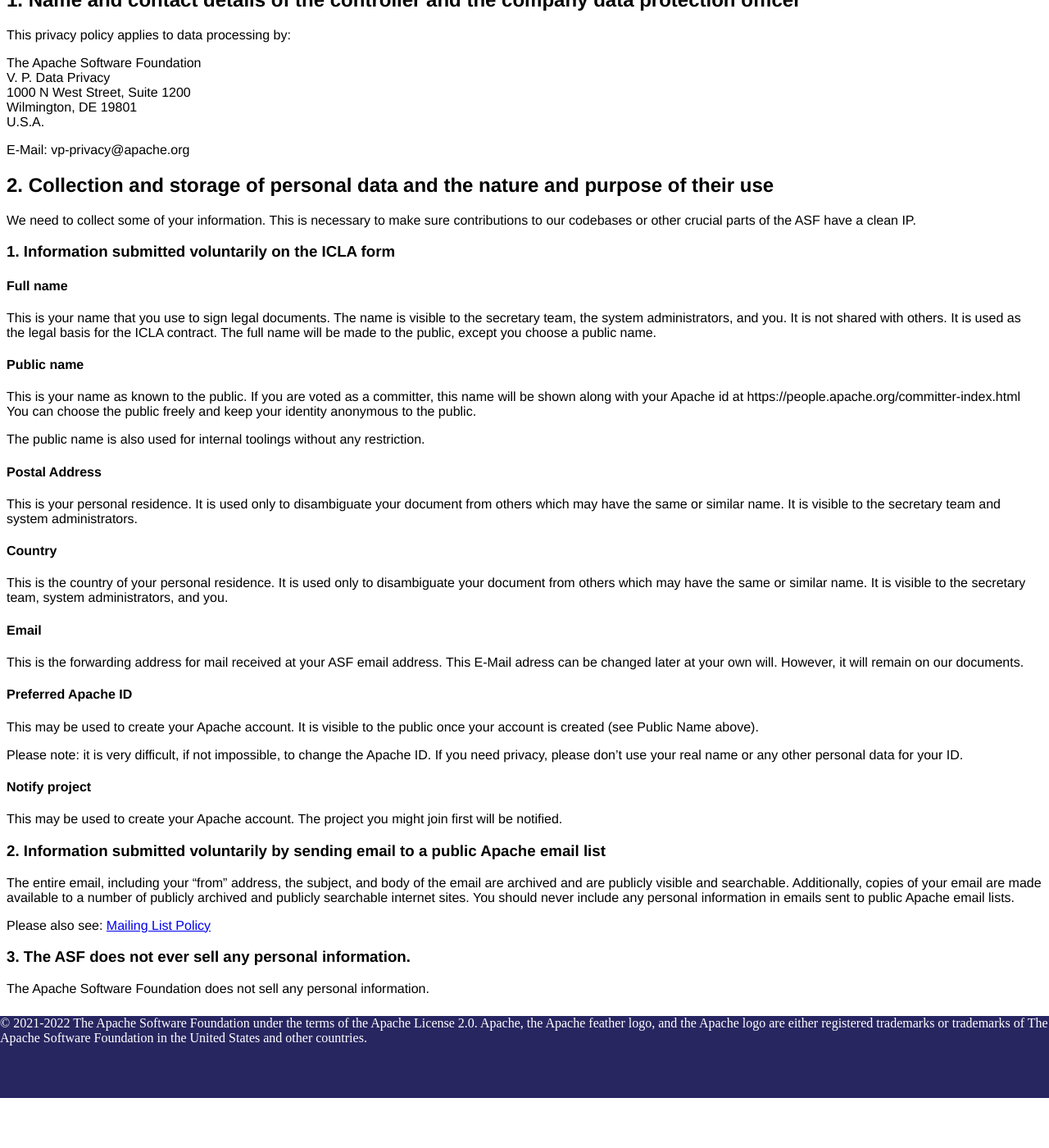
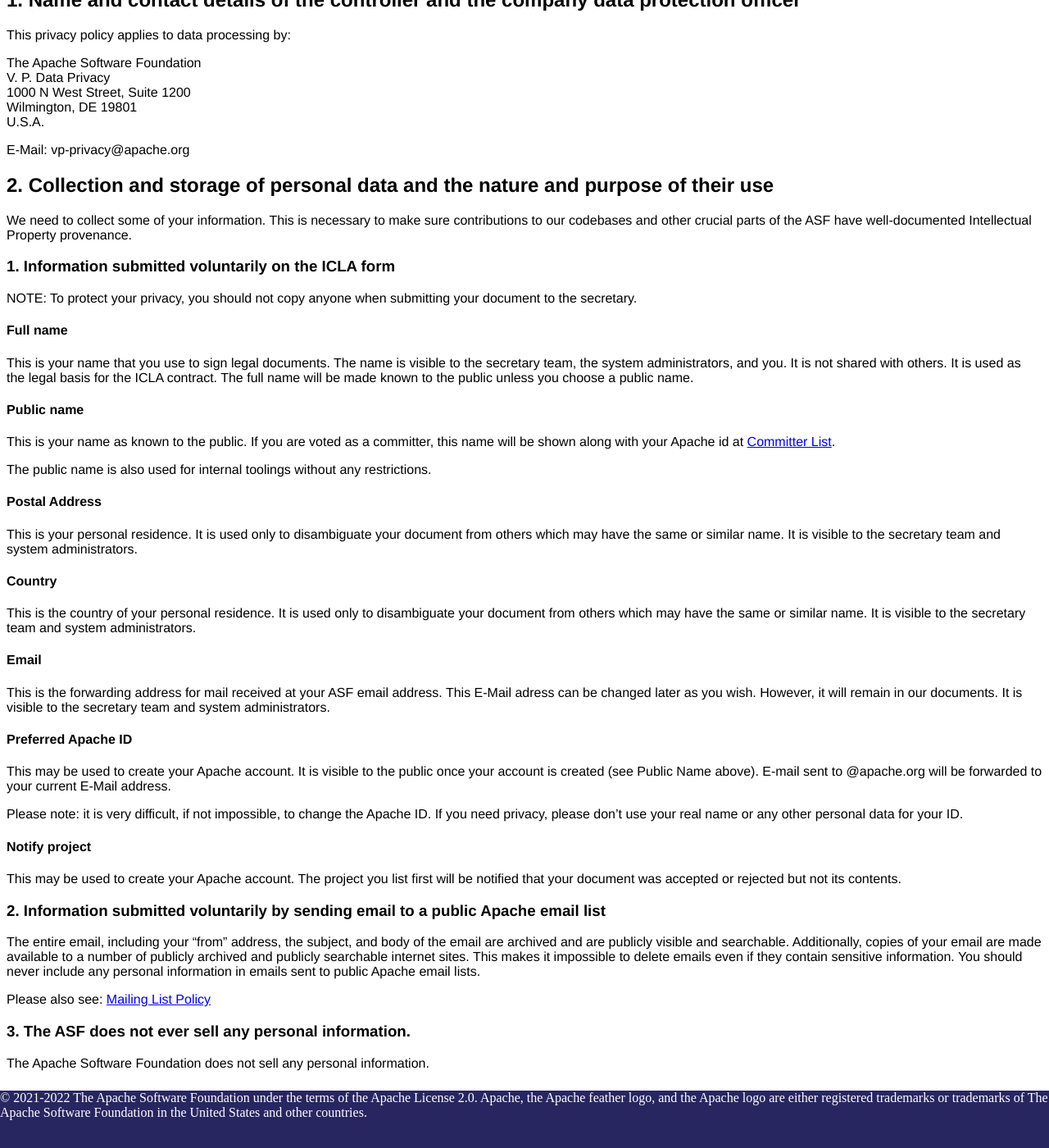
Before and after one commit to apache/privacy-website, a Jekyll site: the page output/policies/privacy-policy-committer.html, which Jekyll copies as it is, in a window 1280 px wide and 1400 px high, scrolled down 374 px. Shown: the whole window at 82% size. Built offline with Jekyll 4.4.1, drawn with Linux system fonts in a browser that asks for light colours; before the commit the page ends 1713 px from its top, so only the background shows below that.

Commit message:
Automatic Site Publish by Buildbot

```diff
--- a/output/feed.xml
+++ b/output/feed.xml
@@ -1,4 +1,4 @@
-<?xml version="1.0" encoding="utf-8"?><feed xmlns="http://www.w3.org/2005/Atom" ><generator uri="https://jekyllrb.com/" version="4.2.2">Jekyll</generator><link href="/feed.xml" rel="self" type="application/atom+xml" /><link href="/" rel="alternate" type="text/html" /><updated>2022-09-26T20:46:39+00:00</updated><id>/feed.xml</id><title type="html">Apache Software Foundation - Data Privacy</title><subtitle>Write an awesome description for your new site here. You can edit this line in _config.yml. It will appear in your document head meta (for Google search results) and in your feed.xml site description.</subtitle><entry><title type="html">Welcome to Jekyll!</title><link href="/jekyll/update/2021/03/05/welcome-to-jekyll.html" rel="alternate" type="text/html" title="Welcome to Jekyll!" /><published>2021-03-05T19:38:56+00:00</published><updated>2021-03-05T19:38:56+00:00</updated><id>/jekyll/update/2021/03/05/welcome-to-jekyll</id><content type="html" xml:base="/jekyll/update/2021/03/05/welcome-to-jekyll.html"><![CDATA[<p>You’ll find this post in your <code class="language-plaintext highlighter-rouge">_posts</code> directory. Go ahead and edit it and re-build the site to see your changes. You can rebuild the site in many different ways, but the most common way is to run <code class="language-plaintext highlighter-rouge">jekyll serve</code>, which launches a web server and auto-regenerates your site when a file is updated.</p>
+<?xml version="1.0" encoding="utf-8"?><feed xmlns="http://www.w3.org/2005/Atom" ><generator uri="https://jekyllrb.com/" version="4.2.2">Jekyll</generator><link href="/feed.xml" rel="self" type="application/atom+xml" /><link href="/" rel="alternate" type="text/html" /><updated>2022-09-29T09:46:37+00:00</updated><id>/feed.xml</id><title type="html">Apache Software Foundation - Data Privacy</title><subtitle>Write an awesome description for your new site here. You can edit this line in _config.yml. It will appear in your document head meta (for Google search results) and in your feed.xml site description.</subtitle><entry><title type="html">Welcome to Jekyll!</title><link href="/jekyll/update/2021/03/05/welcome-to-jekyll.html" rel="alternate" type="text/html" title="Welcome to Jekyll!" /><published>2021-03-05T19:38:56+00:00</published><updated>2021-03-05T19:38:56+00:00</updated><id>/jekyll/update/2021/03/05/welcome-to-jekyll</id><content type="html" xml:base="/jekyll/update/2021/03/05/welcome-to-jekyll.html"><![CDATA[<p>You’ll find this post in your <code class="language-plaintext highlighter-rouge">_posts</code> directory. Go ahead and edit it and re-build the site to see your changes. You can rebuild the site in many different ways, but the most common way is to run <code class="language-plaintext highlighter-rouge">jekyll serve</code>, which launches a web server and auto-regenerates your site when a file is updated.</p>
 
 <p>Jekyll requires blog post files to be named according to the following format:</p>
 
--- a/output/policies/privacy-policy-committer.html
+++ b/output/policies/privacy-policy-committer.html
@@ -59,25 +59,27 @@
 <h2 id="2-collection-and-storage-of-personal-data-and-the-nature-and-purpose-of-their-use">2. Collection and storage of personal data and the nature and purpose of their use</h2>
 
 <p>We need to collect some of your information. This is necessary to
-make sure contributions to our codebases or other crucial parts of the ASF
-have a clean IP.</p>
+make sure contributions to our codebases and other crucial parts of the ASF
+have well-documented Intellectual Property provenance.</p>
 
 <h3 id="1-information-submitted-voluntarily-on-the-icla-form">1. Information submitted voluntarily on the ICLA form</h3>
+
+<p>NOTE: To protect your privacy, you should not copy anyone when submitting your document
+to the secretary.</p>
 
 <h4 id="full-name">Full name</h4>
 
 <p>This is your name that you use to sign legal documents. The name is
 visible to the secretary team, the system administrators, and you.
 It is not shared with others. It is used as the legal basis for the ICLA contract.
-The full name will be made to the public, except you choose a public name.</p>
+The full name will be made known to the public unless you choose a public name.</p>
 
 <h4 id="public-name">Public name</h4>
 
 <p>This is your name as known to the public. If you are voted as a committer, this name will
-be shown along with your Apache id at https://people.apache.org/committer-index.html
-You can choose the public freely and keep your identity anonymous to the public.</p>
+be shown along with your Apache id at <a href="https://people.apache.org/committer-index.html">Committer List</a>.</p>
 
-<p>The public name is also used for internal toolings without any restriction.</p>
+<p>The public name is also used for internal toolings without any restrictions.</p>
 
 <h4 id="postal-address">Postal Address</h4>
 
@@ -89,31 +91,34 @@
 
 <p>This is the country of your personal residence. It is used only to disambiguate
 your document from others which may have the same or similar name. It is visible
-to the secretary team, system administrators, and you.</p>
+to the secretary team and system administrators.</p>
 
 <h4 id="email">Email</h4>
 
 <p>This is the forwarding address for mail received at your ASF email address.
-This E-Mail adress can be changed later at your own will. However, it will remain on our documents.</p>
+This E-Mail adress can be changed later as you wish. However, it will remain in our documents.
+It is visible to the secretary team and system administrators.</p>
 
 <h4 id="preferred-apache-id">Preferred Apache ID</h4>
 
 <p>This may be used to create your Apache account. It is visible to the public
-once your account is created (see Public Name above).</p>
+once your account is created (see Public Name above). E-mail sent to <id>@apache.org
+will be forwarded to your current E-Mail address.</id></p>
 
 <p>Please note: it is very difficult, if not impossible, to change the Apache ID. If you need
 privacy, please don’t use your real name or any other personal data for your ID.</p>
 
 <h4 id="notify-project">Notify project</h4>
 
-<p>This may be used to create your Apache account. The project you might join first
-will be notified.</p>
+<p>This may be used to create your Apache account. The project you list first
+will be notified that your document was accepted or rejected but not its contents.</p>
 
 <h3 id="2-information-submitted-voluntarily-by-sending-email-to-a-public-apache-email-list">2. Information submitted voluntarily by sending email to a public Apache email list</h3>
 
 <p>The entire email, including your “from” address, the subject, and body of the email
 are archived and are publicly visible and searchable. Additionally, copies of your email
 are made available to a number of publicly archived and publicly searchable internet sites.
+This makes it impossible to delete emails even if they contain sensitive information.
 You should never include any personal information in emails sent to public Apache email lists.</p>
 
 <p>Please also see: <a href="/policies/mailinglist-policy.html">Mailing List Policy</a></p>
```
